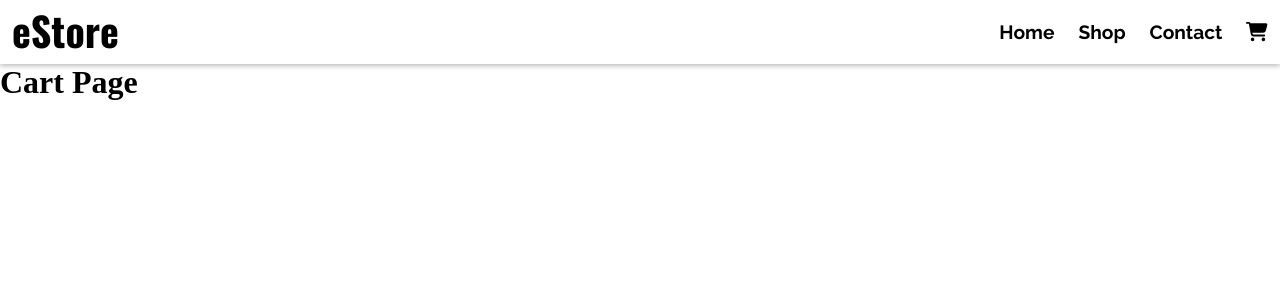
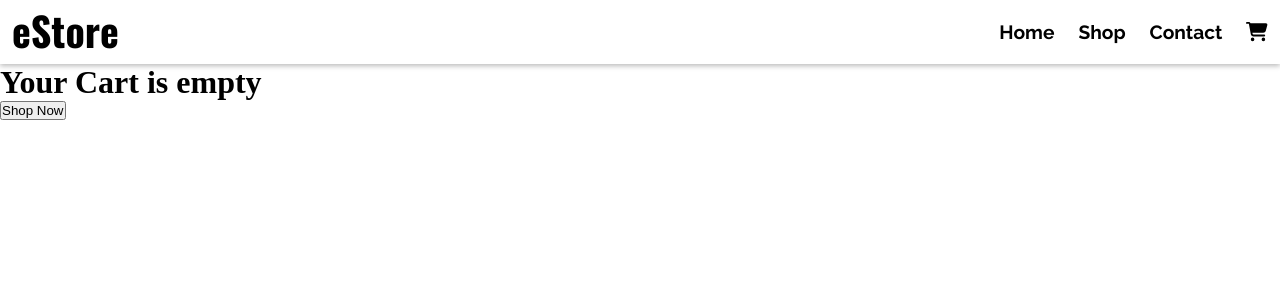
Before and after one commit to Afer1991/shopping-cart, a React (Vite) app: page /cart in a window 1280 px wide. Shown: the top 300 px of the page. Built offline with nearby package versions, Linux system fonts and the light colour scheme.

Commit message:
Add content to Cart Page

```diff
--- a/src/App.jsx
+++ b/src/App.jsx
@@ -62,7 +62,7 @@ function App() {
           <Route path="/" element={<HomePage />} />
           <Route path="/shop" element={<ShopPage updateCart={addToCart} />} />
           <Route path="/contact" element={<ContactPage />} />
-          <Route path="/cart" element={<CartPage />} />
+          <Route path="/cart" element={<CartPage existingCart={cart} />} />
         </Routes>
       </BrowserRouter>
     </>
--- a/src/pages/CartPage.jsx
+++ b/src/pages/CartPage.jsx
@@ -1,7 +1,19 @@
-const CartPage = () => {
+import { Link } from "react-router";
+const CartPage = ({ existingCart }) => {
   return (
     <>
-      <h1>Cart Page</h1>
+      {existingCart.length == 0 ? (
+        <>
+          <h1>Your Cart is empty</h1>
+          <Link to="/shop">
+            <button>Shop Now</button>
+          </Link>
+        </>
+      ) : (
+        <>
+          <h1>Your Cart</h1>
+        </>
+      )}
     </>
   );
 };
```
